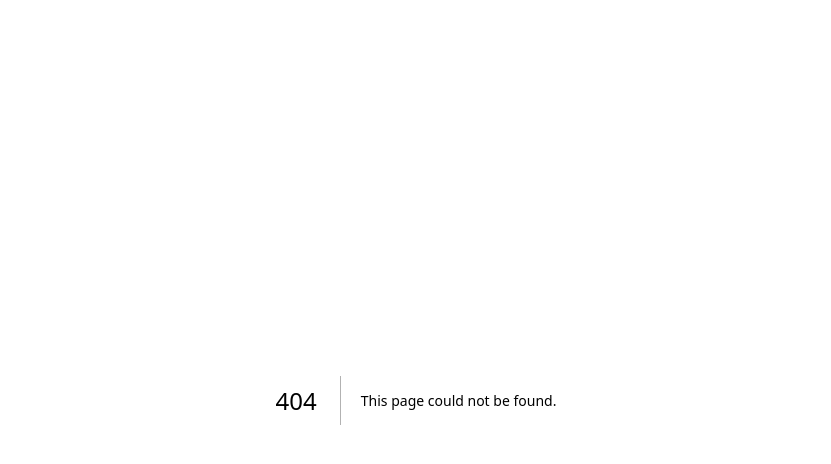
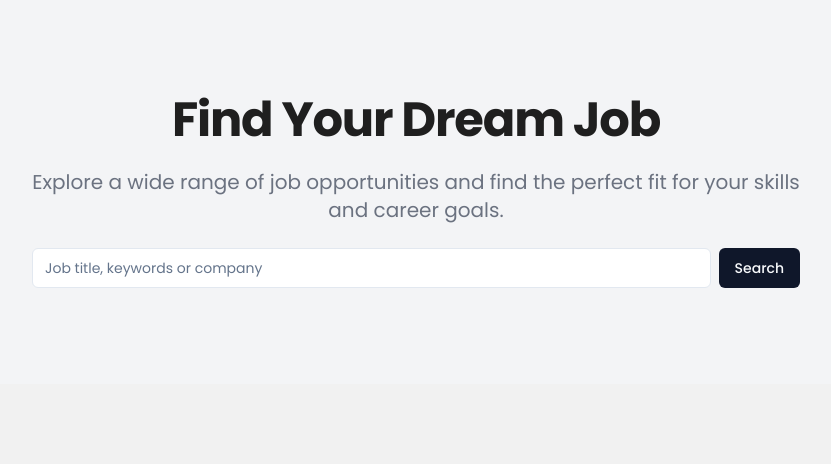
Before and after one commit to Webrizen/miragelancer, a Next.js app in the folder frontend/user/: page /find-jobs in a window 1280 px wide. Before the commit this address had no page. Shown: the top 464 px of the page, without its empty margins (224-1055 px from the left). Built offline with nearby package versions, Linux system fonts and the light colour scheme.

Commit message:
update 2.5

```diff
--- /dev/null
+++ b/frontend/user/src/app/find-jobs/page.jsx
@@ -0,0 +1,24 @@
+import { Button } from '@/components/ui/button'
+import { Input } from '@/components/ui/input'
+import React from 'react'
+
+export default function page() {
+  return (
+    <>
+     <section className="bg-gray-100 py-12 md:py-24 dark:bg-gray-800">
+        <div className="container px-4 md:px-6">
+          <div className="mx-auto max-w-3xl space-y-6 text-center">
+            <h1 className="text-3xl font-bold tracking-tight sm:text-4xl md:text-5xl">Find Your Dream Job</h1>
+            <p className="text-gray-500 md:text-xl dark:text-gray-400">
+              Explore a wide range of job opportunities and find the perfect fit for your skills and career goals.
+            </p>
+            <form className="flex items-center gap-2">
+              <Input className="flex-1" placeholder="Job title, keywords or company" type="search" />
+              <Button>Search</Button>
+            </form>
+          </div>
+        </div>
+      </section>
+    </>
+  )
+}
```
